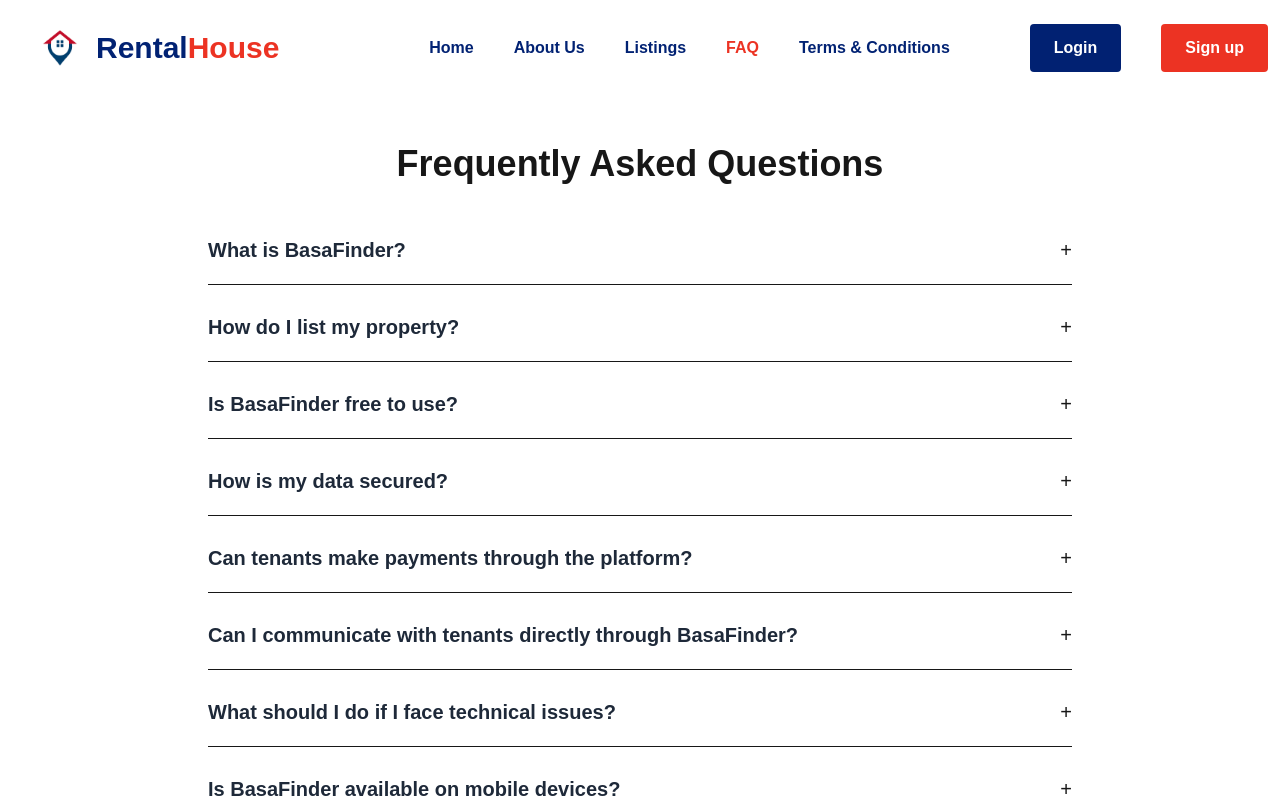
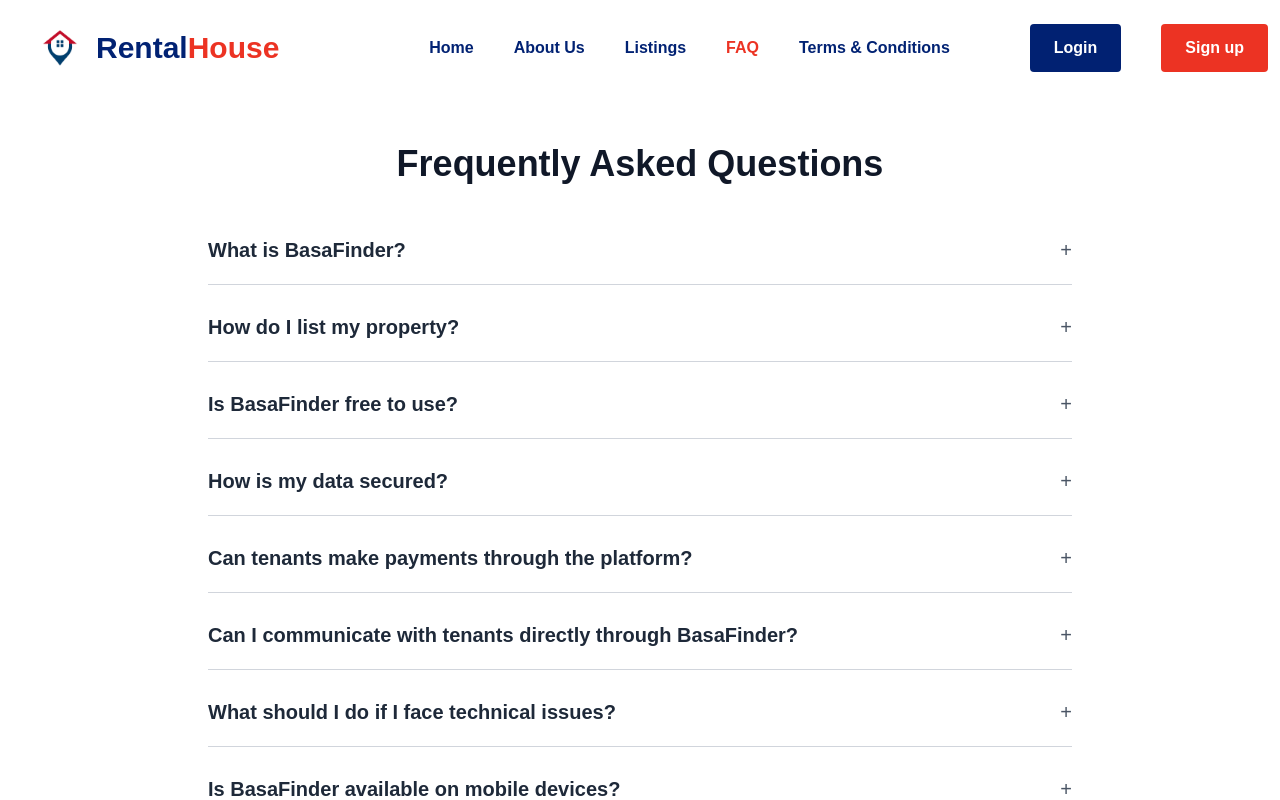
Before and after one commit to Mehedimid/rental-house-client, a Next.js app: page /faq in a window 1280 px wide. Shown: the top 800 px of the page. Built offline with nearby package versions, Linux system fonts and the light colour scheme; no server answers.

Commit message:
faq page fix for dark mode

```diff
--- a/src/app/(commonLayout)/faq/page.tsx
+++ b/src/app/(commonLayout)/faq/page.tsx
@@ -54,19 +54,30 @@ export default function FAQ() {
 
   return (
     <div className="max-w-4xl mx-auto px-4 py-12">
-      <h1 className="text-4xl font-bold text-center mb-10">Frequently Asked Questions</h1>
+      <h1 className="text-4xl font-bold text-center mb-10 text-gray-900 dark:text-white">
+        Frequently Asked Questions
+      </h1>
       <div className="space-y-4">
         {faqData.map((faq, index) => (
-          <div key={index} className="border-b pb-2">
+          <div
+            key={index}
+            className="border-b border-gray-300 dark:border-gray-700 pb-2"
+          >
             <button
               onClick={() => toggleFAQ(index)}
               className="w-full text-left flex justify-between items-center py-3 focus:outline-none"
             >
-              <h3 className="text-xl font-semibold text-gray-800">{faq.question}</h3>
-              <span className="text-xl">{openIndex === index ? '−' : '+'}</span>
+              <h3 className="text-xl font-semibold text-gray-800 dark:text-gray-200">
+                {faq.question}
+              </h3>
+              <span className="text-xl text-gray-600 dark:text-gray-300">
+                {openIndex === index ? '−' : '+'}
+              </span>
             </button>
             {openIndex === index && (
-              <p className="text-gray-600 mt-2 transition-all duration-300">{faq.answer}</p>
+              <p className="text-gray-600 dark:text-gray-400 mt-2 transition-all duration-300">
+                {faq.answer}
+              </p>
             )}
           </div>
         ))}
```
